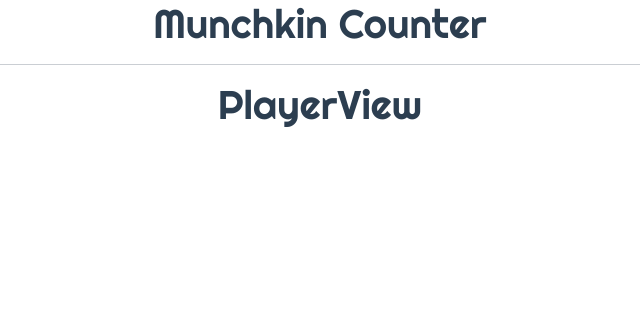
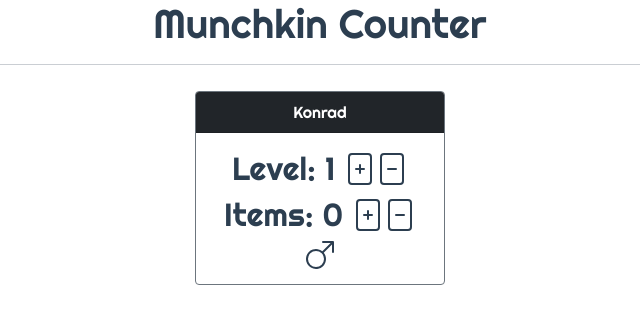
Before and after one commit to Konrad47/Vuex-ts-munchkin-counter, a Vue app: page /player/1 in a window 1280 px wide. Shown: the top 324 px of the page, without its empty margins (320-960 px from the left). Built offline with nearby package versions, Linux system fonts and the light colour scheme; data requests are answered from the project's data file.

Commit message:
display player

```diff
--- a/src/store/index.ts
+++ b/src/store/index.ts
@@ -1,25 +1,39 @@
 import axios from "axios";
 import Vue from "vue";
 import Vuex from "vuex";
-
 Vue.use(Vuex);
 
 const url = "http://localhost:5001/players";
 
 export default new Vuex.Store({
   state: {
-    players: {},
+    players: [],
+    player: {},
   },
   getters: {
     getPlayers: (state) => state.players,
+    getPlayer: (state) => state.player,
   },
   mutations: {
     setPlayers: (state, players) => (state.players = players),
+    setPlayer: (state, player) => (state.player = player),
   },
   actions: {
     async fetchPlayers({ commit }) {
-      const response = await axios.get(`${url}`);
-      commit("setPlayers", response.data);
+      try {
+        const response = await axios.get(`${url}`);
+        commit("setPlayers", response.data);
+      } catch (err) {
+        console.log(err);
+      }
+    },
+    async fetchPlayer({ commit }, id) {
+      try {
+        const response = await axios.get(`${url}?id=${id}`);
+        commit("setPlayer", response.data[0]);
+      } catch (err) {
+        console.log(err);
+      }
     },
   },
 });
--- a/src/views/PlayerView.vue
+++ b/src/views/PlayerView.vue
@@ -1,12 +1,42 @@
 <template>
-  <div>
-    <h1>PlayerView</h1>
+  <div id="player">
+    <b-card
+      header-bg-variant="dark"
+      header-text-variant="white"
+      border-variant="secondary"
+      :header="getPlayer.name"
+      header-tag="header"
+    >
+      <b-card-text>
+        <h2>
+          Level: {{ getPlayer.level }} <b-icon icon="file-plus"></b-icon
+          ><b-icon icon="file-minus"></b-icon>
+        </h2>
+        <h2>
+          Items: {{ getPlayer.items }} <b-icon icon="file-plus"></b-icon
+          ><b-icon icon="file-minus"></b-icon>
+        </h2>
+        <button>
+          <b-icon v-if="getPlayer.sex" scale="2" icon="gender-male"></b-icon>
+          <b-icon v-else scale="2" icon="gender-female"></b-icon>
+        </button>
+      </b-card-text>
+    </b-card>
   </div>
 </template>
 
-<script>
-export default {};
+<script lang="ts" src="./playerView.component.ts">
 </script>
 
-<style>
+<style scoped>
+#player {
+  display: inline-block;
+  margin: 10px;
+  width: 250px;
+}
+button {
+  border: none;
+  color: #2c3e50;
+  background: white;
+}
 </style>
--- /dev/null
+++ b/src/views/playerView.component.ts
@@ -0,0 +1,16 @@
+import Vue from "vue";
+import Component from "vue-class-component";
+import { Prop } from "vue-property-decorator";
+
+@Component
+export default class PlayerView extends Vue {
+  @Prop({ default: "id" })
+  id!: number;
+
+  get getPlayer() {
+    return this.$store.getters.getPlayer;
+  }
+  created() {
+    this.$store.dispatch("fetchPlayer", this.id);
+  }
+}
```
Also changed, not shown: src/model/player.model.ts (renamed from src/model/user.model.ts).
